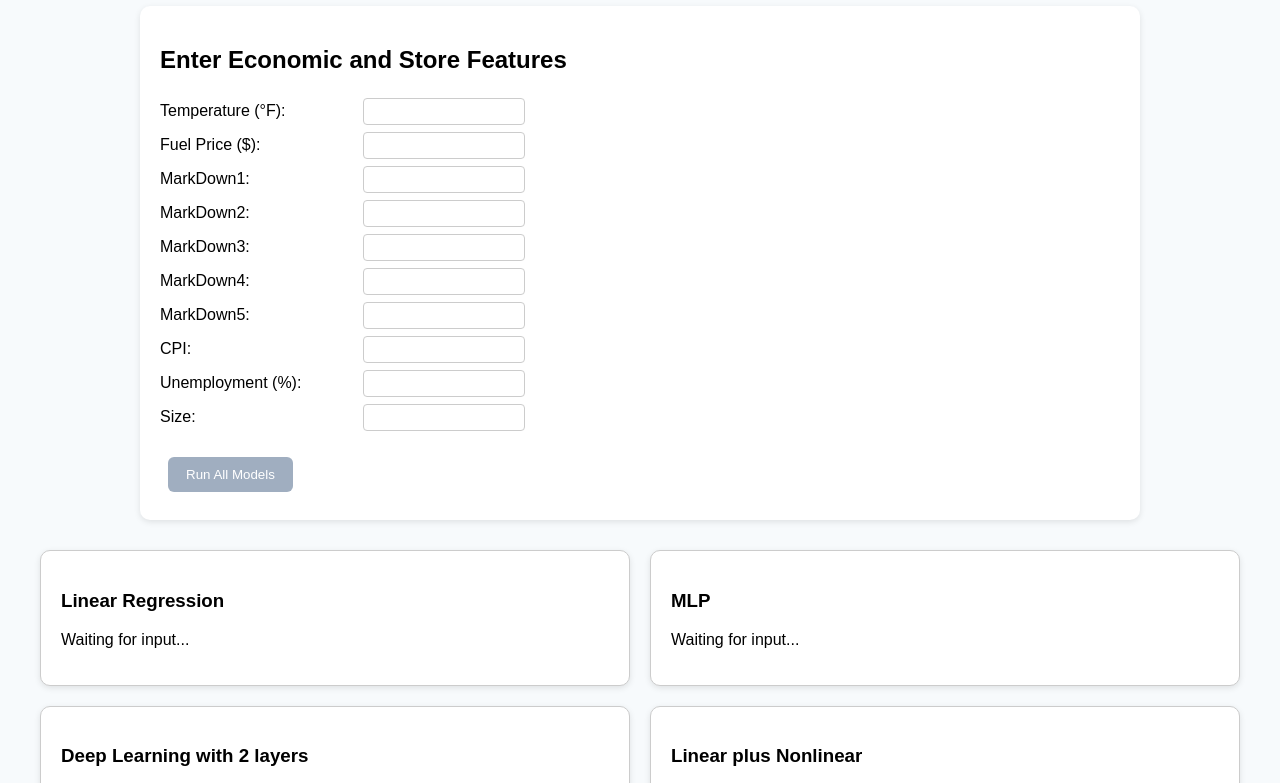
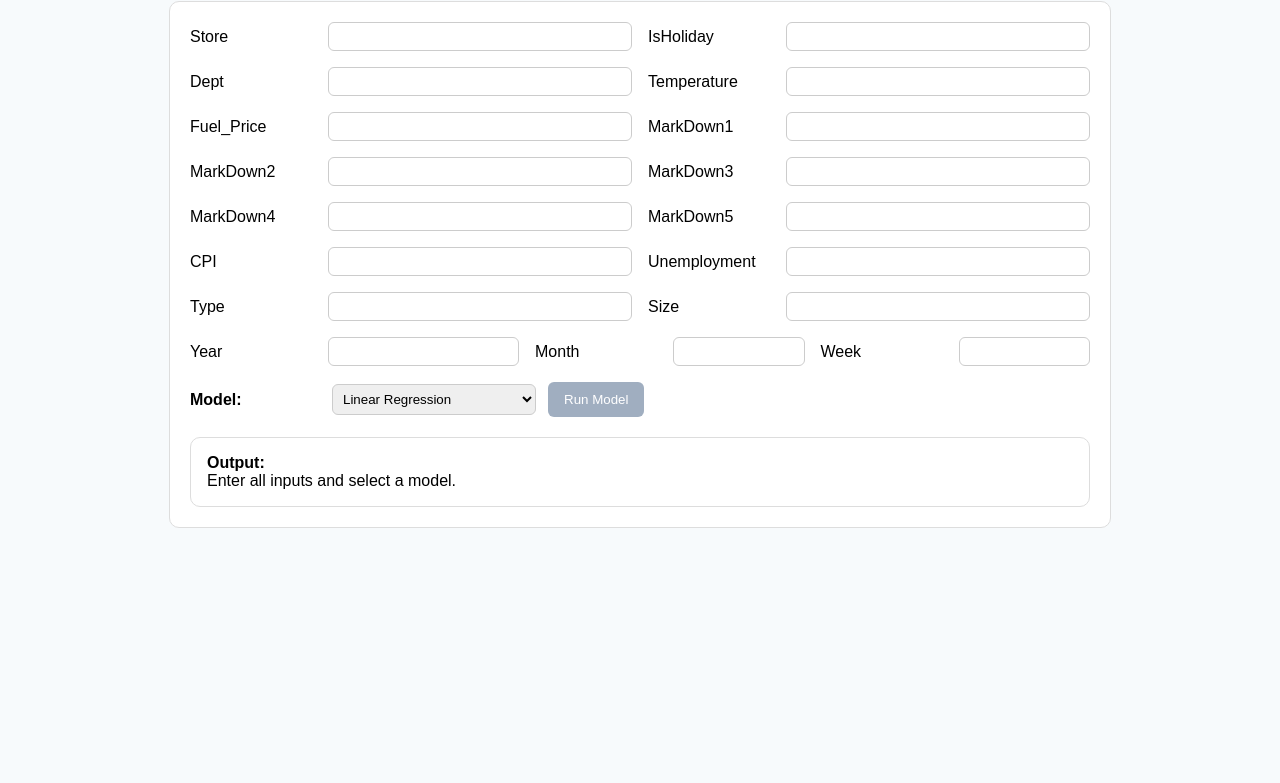
Before and after one commit to iramazam3/Regression, a plain HTML site: page index.html in a window 1280 px wide. Shown: the part 92-875 px from the top of the page. After the commit the page ends 800 px from the top, so only its background shows below. Drawn offline with Linux system fonts and the light colour scheme.

Commit message:
all inputs

```diff
--- a/index.html
+++ b/index.html
@@ -2,139 +2,69 @@
 <html lang="en">
 <head>
   <meta charset="UTF-8" />
-  <meta name="viewport" content="width=device-width, initial-scale=1.0" />
+  <meta name="viewport" content="width=device-width, initial-scale=1.0"/>
   <title>Walmart Sales Forecast (Regression Models)</title>
 
+  <!-- ONNX Runtime Web -->
   <script src="https://cdn.jsdelivr.net/npm/onnxruntime-web/dist/ort.min.js"></script>
-  <script src="index.js"></script>
+  <script defer src="index.js"></script>
 
   <style>
-    body {
-      font-family: Arial, sans-serif;
-      background-color: #f7fafc;
-      margin: 40px;
-    }
-
-    h1 {
-      text-align: center;
-      color: #2b6cb0;
-    }
-
-    label {
-      display: inline-block;
-      width: 200px;
-      margin-top: 8px;
-    }
-
-    input[type="number"] {
-      width: 150px;
-      padding: 5px;
-      margin: 3px;
-      border: 1px solid #ccc;
-      border-radius: 4px;
-    }
-
-    .btn {
-      background-color: #2b6cb0;
-      color: white;
-      padding: 10px 18px;
-      border: none;
-      border-radius: 6px;
-      cursor: pointer;
-      margin: 8px;
-    }
-
-    .btn:hover:enabled {
-      background-color: #2c5282;
-    }
-
-    .btn:disabled {
-      background-color: #a0aec0;
-      cursor: not-allowed;
-    }
-
-    #input-area {
-      margin: auto;
-      padding: 20px;
-      width: 80%;
-      border-radius: 10px;
-      background: white;
-      box-shadow: 0 2px 6px rgba(0, 0, 0, 0.1);
-    }
-
-    #models {
-      display: grid;
-      grid-template-columns: 1fr 1fr;
-      gap: 20px;
-      margin-top: 30px;
-    }
-
-    .model-box {
-      background: #fff;
-      padding: 20px;
-      border: 1px solid #ccc;
-      border-radius: 10px;
-      box-shadow: 0 2px 6px rgba(0, 0, 0, 0.1);
-    }
-
-    /* Make XGBoost centered if it’s fifth */
-    #predXGB {
-      grid-column: span 2;
-      width: 50%;
-      margin: auto;
-    }
+    body { font-family: Arial, sans-serif; background:#f7fafc; margin: 32px; }
+    h1 { text-align:center; color:#2b6cb0; margin-bottom: 24px; }
+    #panel { max-width: 900px; margin: 0 auto; background:#fff; border:1px solid #ddd; border-radius:10px; padding:20px; }
+    .row { display:flex; flex-wrap:wrap; gap:16px; }
+    .field { flex: 1 1 260px; display:flex; align-items:center; gap:8px; }
+    label { width: 130px; }
+    input[type="number"] { flex:1; padding:6px; border:1px solid #ccc; border-radius:6px; }
+    select { padding:6px; border:1px solid #ccc; border-radius:6px; }
+    .actions { margin-top:16px; display:flex; gap:12px; align-items:center; }
+    button { background:#2b6cb0; color:#fff; border:none; border-radius:6px; padding:10px 16px; cursor:pointer; }
+    button:disabled { background:#a0aec0; cursor:not-allowed; }
+    #result { margin-top:20px; background:#fff; border:1px solid #ddd; border-radius:10px; padding:16px; }
   </style>
 </head>
-
 <body>
   <h1>Walmart Sales Forecast (Regression Models)</h1>
 
-  <div id="input-area">
-    <h2>Enter Economic and Store Features</h2>
+  <div id="panel">
+    <div class="row">
+      <div class="field"><label>Store</label><input type="number" id="input0" step="1"></div>
+      <div class="field"><label>IsHoliday</label><input type="number" id="input1" step="1"></div>
+      <div class="field"><label>Dept</label><input type="number" id="input2" step="1"></div>
+      <div class="field"><label>Temperature</label><input type="number" id="input3" step="any"></div>
+      <div class="field"><label>Fuel_Price</label><input type="number" id="input4" step="any"></div>
+      <div class="field"><label>MarkDown1</label><input type="number" id="input5" step="any"></div>
+      <div class="field"><label>MarkDown2</label><input type="number" id="input6" step="any"></div>
+      <div class="field"><label>MarkDown3</label><input type="number" id="input7" step="any"></div>
+      <div class="field"><label>MarkDown4</label><input type="number" id="input8" step="any"></div>
+      <div class="field"><label>MarkDown5</label><input type="number" id="input9" step="any"></div>
+      <div class="field"><label>CPI</label><input type="number" id="input10" step="any"></div>
+      <div class="field"><label>Unemployment</label><input type="number" id="input11" step="any"></div>
+      <div class="field"><label>Type</label><input type="number" id="input12" step="1"></div>
+      <div class="field"><label>Size</label><input type="number" id="input13" step="any"></div>
+      <div class="field"><label>Year</label><input type="number" id="input14" step="1"></div>
+      <div class="field"><label>Month</label><input type="number" id="input15" step="1" min="1" max="12"></div>
+      <div class="field"><label>Week</label><input type="number" id="input16" step="1" min="1" max="53"></div>
+    </div>
 
-    <label>Temperature (°F):</label><input type="number" id="input0" step="any"><br>
-    <label>Fuel Price ($):</label><input type="number" id="input1" step="any"><br>
-    <label>MarkDown1:</label><input type="number" id="input2" step="any"><br>
-    <label>MarkDown2:</label><input type="number" id="input3" step="any"><br>
-    <label>MarkDown3:</label><input type="number" id="input4" step="any"><br>
-    <label>MarkDown4:</label><input type="number" id="input5" step="any"><br>
-    <label>MarkDown5:</label><input type="number" id="input6" step="any"><br>
-    <label>CPI:</label><input type="number" id="input7" step="any"><br>
-    <label>Unemployment (%):</label><input type="number" id="input8" step="any"><br>
-    <label>Size:</label><input type="number" id="input9" step="any"><br>
+    <div class="actions">
+      <label for="modelSelect"><b>Model:</b></label>
+      <select id="modelSelect">
+        <option value="Linear_Regression.onnx">Linear Regression</option>
+        <option value="MLP_Regression.onnx">MLP</option>
+        <option value="Deep_Regression.onnx">Deep Learning with 2 Layers</option>
+        <option value="Hybrid_Regression.onnx">Linear plus Nonlinear</option>
+        <option value="XGBoost_Regression.onnx">XGBoost</option>
+      </select>
 
-    <div style="margin-top: 15px;">
-      <button id="btnRun" class="btn" onclick="runAllModels()" disabled>Run All Models</button>
+      <button id="runBtn" disabled>Run Model</button>
+    </div>
+
+    <div id="result">
+      <b>Output:</b>
+      <div id="outputText">Enter all inputs and select a model.</div>
     </div>
   </div>
-
-  <div id="models">
-    <div class="model-box" id="predLinear"><h3>Linear Regression</h3><p>Waiting for input...</p></div>
-    <div class="model-box" id="predMLP"><h3>MLP</h3><p>Waiting for input...</p></div>
-    <div class="model-box" id="predDeep"><h3>Deep Learning with 2 layers</h3><p>Waiting for input...</p></div>
-    <div class="model-box" id="predHybrid"><h3>Linear plus Nonlinear</h3><p>Waiting for input...</p></div>
-    <div class="model-box" id="predXGB"><h3>XGBoost Model</h3><p>Waiting for input...</p></div>
-  </div>
-
-  <script>
-    // Enable "Run" button only when all inputs are filled
-    function validateInputs() {
-      let allFilled = true;
-      for (let i = 0; i < 10; i++) {
-        const el = document.getElementById(`input${i}`);
-        if (el.value.trim() === "") allFilled = false;
-      }
-      document.getElementById("btnRun").disabled = !allFilled;
-    }
-
-    window.onload = function() {
-      for (let i = 0; i < 10; i++) {
-        const el = document.getElementById(`input${i}`);
-        el.addEventListener("input", validateInputs);
-        el.addEventListener("change", validateInputs);
-      }
-      validateInputs();
-    };
-  </script>
 </body>
 </html>
```
